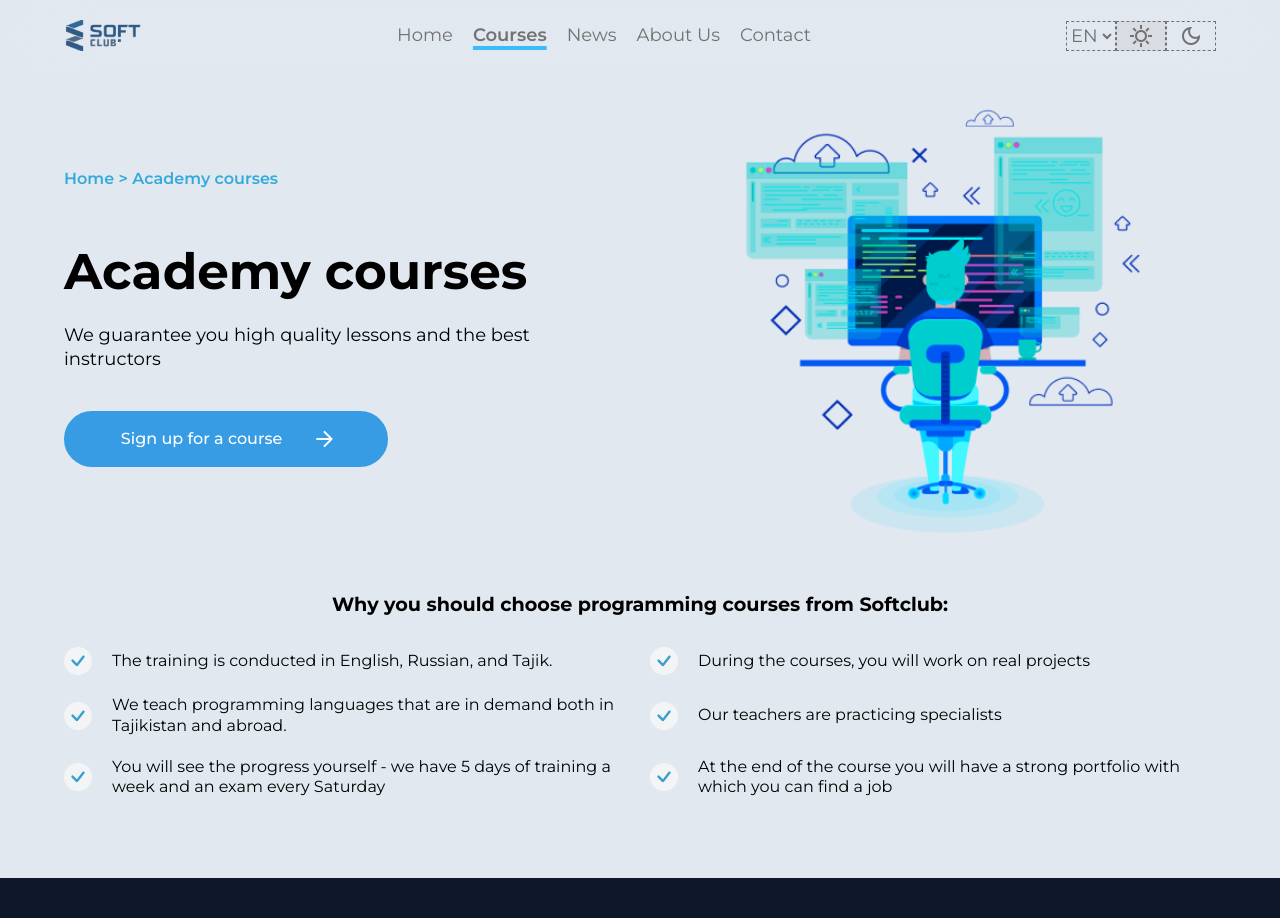
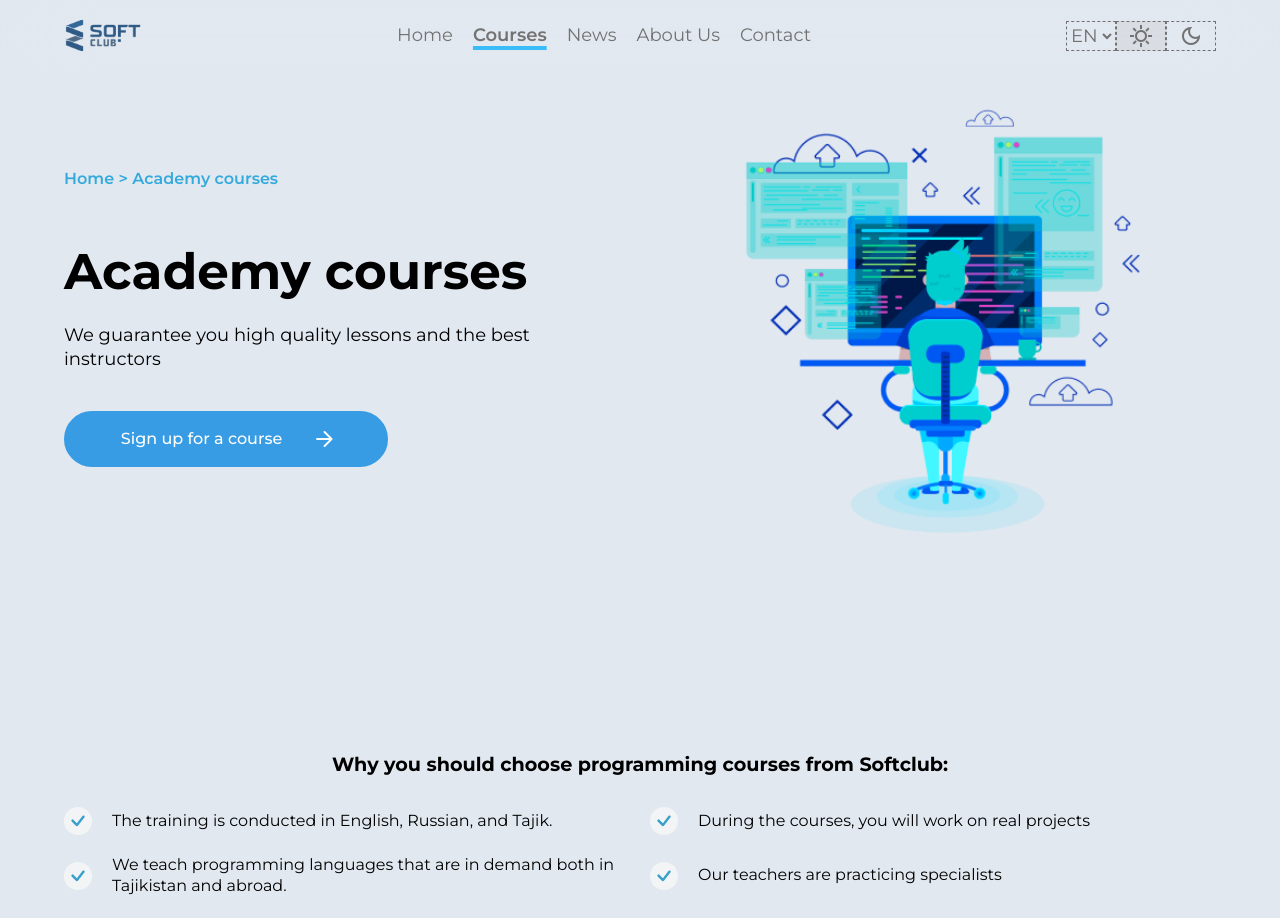
Before and after one commit to islom2202/softclub, a React (Vite) app: page /courses in a window 1280 px wide. Shown: the top 918 px of the page. Built offline with nearby package versions, Linux system fonts and the light colour scheme.

Commit message:
fixed bugs related to whySoftcub component

```diff
--- a/src/styles/components/_why-softclub.scss
+++ b/src/styles/components/_why-softclub.scss
@@ -5,7 +5,7 @@
 // mobile
 .whySoftclub{
   padding-inline: $mobile-inline;
-  padding-block: 4rem;
+  padding-block: clamp(4rem, 42vw, 30rem);
   h4{
     text-align: center;
     margin-bottom: 3rem;
@@ -22,6 +22,7 @@
 // tablet
 @include responsive($tablet){
   .whySoftclub {
+    padding-block: clamp(4rem, 45vw, 20rem);
     padding-bottom: 8rem;
     ul{
       @include grid(1fr 1fr);
```
